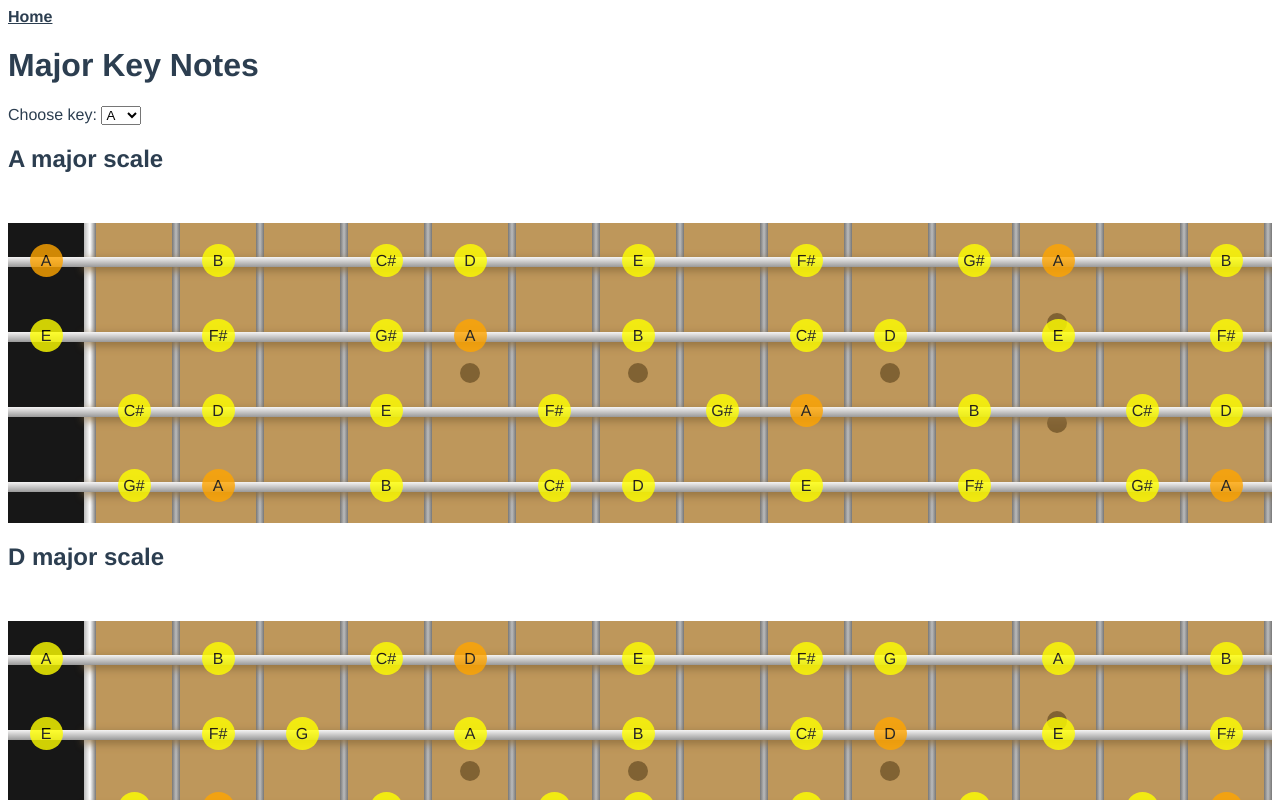
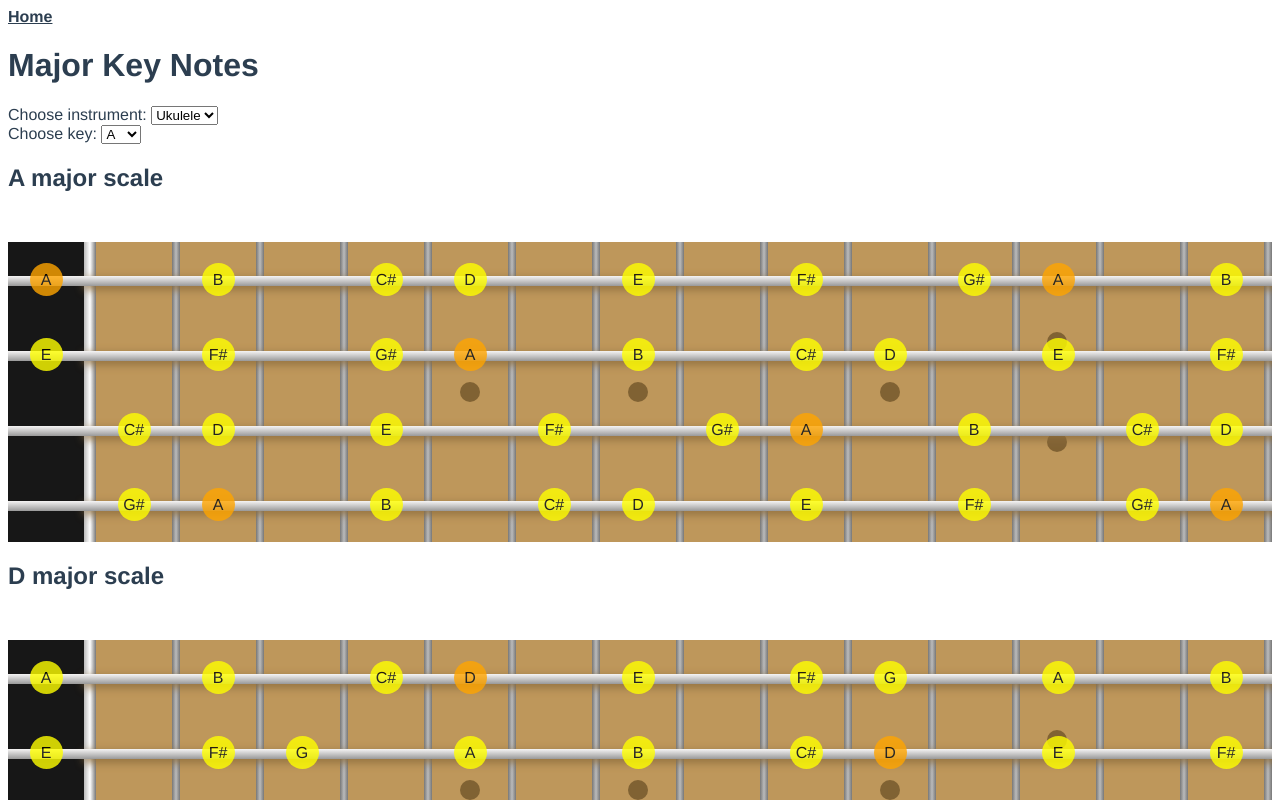
Before and after one commit to stuartleeks/fretboards, a Vue app: page /major-key in a window 1280 px wide. Shown: the top 800 px of the page. Built offline with nearby package versions, Linux system fonts and the light colour scheme.

Commit message:
Add guitar/uke selector

```diff
--- a/src/fretboard.ts
+++ b/src/fretboard.ts
@@ -54,12 +54,14 @@ export enum FretMarkType {
 }
 
 export class Instrument {
+	name: string;
 	strings : Note[] = [];
 	numberOfFrets : number = 0;
 	fretMarks: Record<number, FretMarkType> = {};
 
-	constructor(strings:Note[], numberOfFrets:number, fretMarks: Record<number, FretMarkType>)
+	constructor(name: string, strings:Note[], numberOfFrets:number, fretMarks: Record<number, FretMarkType>)
 	{
+		this.name = name;
 		this.strings = strings;
 		this.numberOfFrets = numberOfFrets;
 		this.fretMarks = fretMarks;
@@ -167,6 +169,7 @@ export function GetBubblesForAllFrets(instrument : Instrument, getNoteName : Get
 
 export const DefaultInstruments = {
 	ukulele: new Instrument(
+		'Ukulele',
 		[1, 8, 4, 11],
 		14,
 		{
@@ -177,6 +180,7 @@ export const DefaultInstruments = {
 		},
 	),
 	guitar: new Instrument (
+		'guitar',
 		[8, 3, 11, 6, 1, 8],
 		16,
 		{
--- a/src/views/AllNotes.vue
+++ b/src/views/AllNotes.vue
@@ -1,6 +1,14 @@
 <template>
 	<div>
 		<h1>All Notes</h1>
+		<div>
+			Choose instrument:
+			<select v-model="instrument">
+				<option v-for="instrument in instruments" :value="instrument" :key="instrument.name">
+					{{ instrument.name }}
+				</option>
+			</select>
+		</div>
 		<FretboardComponent :instrument="instrument" :bubbles="bubbles" />
 	</div>
 </template>
@@ -25,6 +33,7 @@ export default {
 		const instrument = DefaultInstruments.ukulele;
 		return {
 			instrument: instrument,
+			instruments: DefaultInstruments,
 		};
 	},
 	computed: {
--- a/src/views/MajorKeyNotes.vue
+++ b/src/views/MajorKeyNotes.vue
@@ -1,6 +1,14 @@
 <template>
 	<div>
 		<h1>Major Key Notes</h1>
+		<div>
+			Choose instrument:
+			<select v-model="instrument">
+				<option v-for="instrument in instruments" :value="instrument" :key="instrument.name">
+					{{ instrument.name }}
+				</option>
+			</select>
+		</div>
 		<div>
 			Choose key:
 			<select v-model="majorKeyNote">
@@ -39,6 +47,7 @@ export default {
 		const instrument = DefaultInstruments.ukulele;
 		return {
 			instrument: instrument,
+			instruments: DefaultInstruments,
 			notes: [0, 1, 2, 3, 4, 5, 6, 7, 8, 9, 10, 11].map(function (n) {
 				return { note: n, noteName: getNoteName(n) };
 			}),
```
